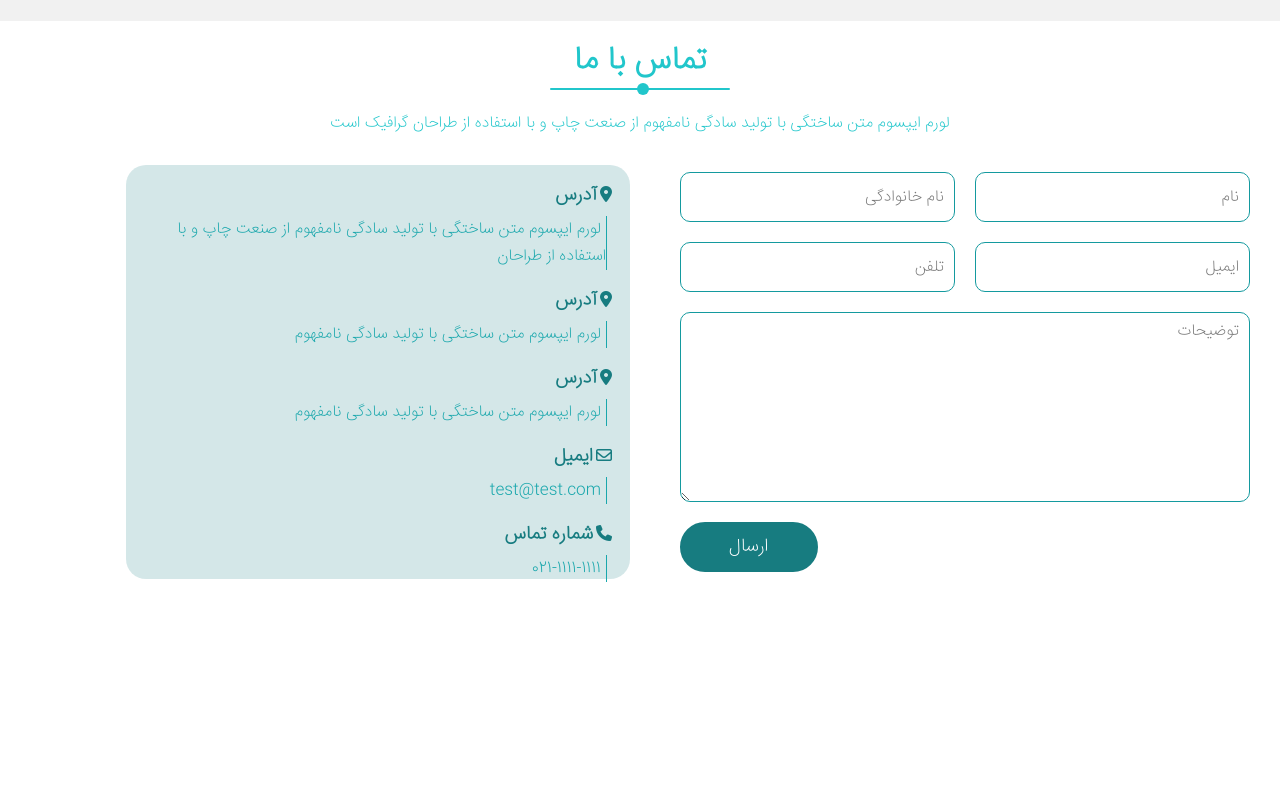
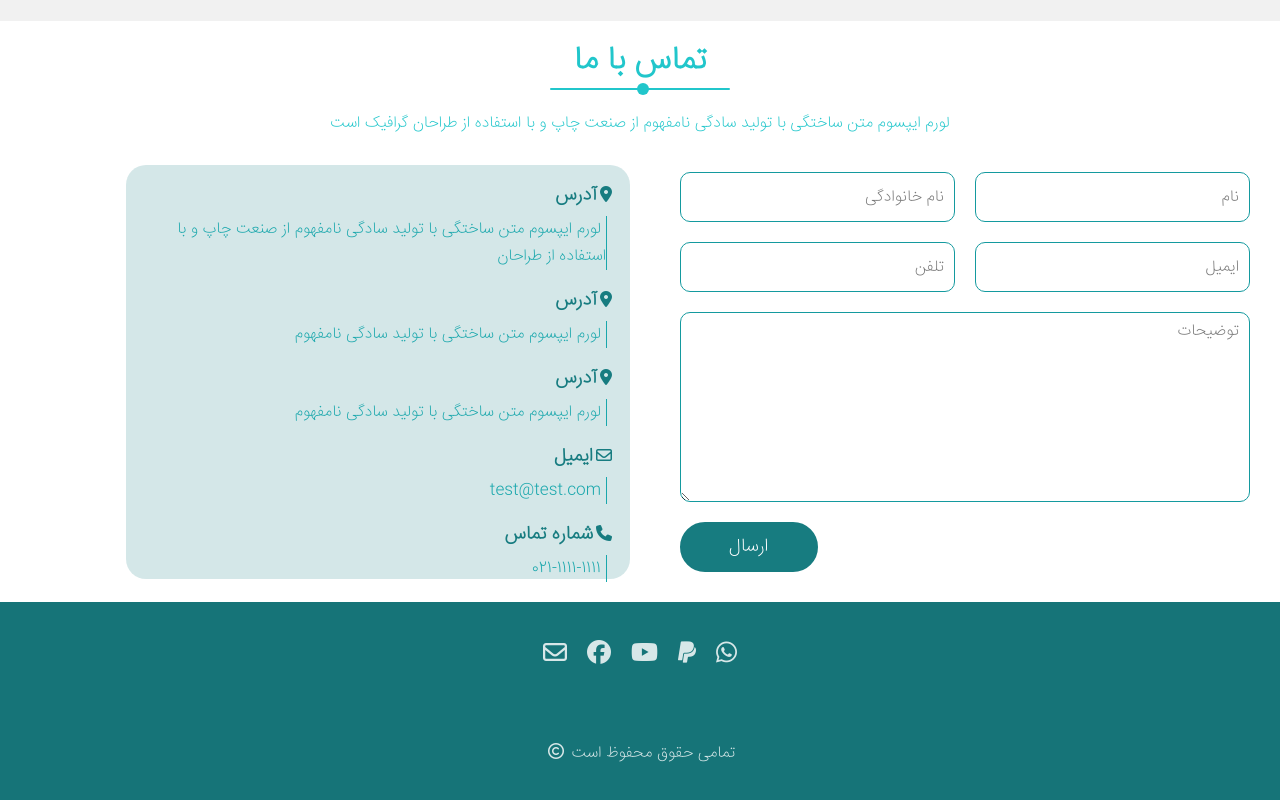
Before and after one commit to AmirHosein-Zare/React-Apps, a React (Create React App) app: page / in a window 1280 px wide. Shown: the part 4108-4908 px from the top of the page. Before the commit the page ends 4710 px from the top, so only its background shows below. Built offline with nearby package versions, Linux system fonts and the light colour scheme.

Commit message:
add footer section

```diff
--- /dev/null
+++ b/src/Footer/Footer.css
@@ -0,0 +1,18 @@
+.Footer{
+    background-color: #167478;
+    width: 100%;
+    height: 25vh;
+    display: grid;
+    grid-template-columns: repeat(1,1fr);
+    grid-template-rows: repeat(2,1fr);
+    justify-content: center;
+    align-items: center;
+}
+.Footer-icon{
+    font-size: 18pt;
+    justify-self: center;
+    margin: 10px;
+}
+.icon-container , .copy-text{
+    justify-self: center;
+}
--- /dev/null
+++ b/src/Footer/Footer.js
@@ -0,0 +1,19 @@
+import './Footer.css'
+import React from 'react'
+
+export default function Footer() {
+  return (
+    <div className='Footer'>
+        <div className='icon-container'>
+            <i class="Footer-icon fa-brands fa-whatsapp"></i>
+            <i class="Footer-icon fa-brands fa-paypal"></i>
+            <i class="Footer-icon fa-brands fa-youtube"></i>
+            <i class="Footer-icon fa-brands fa-facebook"></i>
+            <i class="Footer-icon fa-regular fa-envelope"></i>
+        </div>
+        <div className='copy-text'>
+            <p>تمامی حقوق محفوظ است <i class="fa-regular fa-copyright"></i></p>
+        </div>
+    </div>
+  )
+}
--- a/src/index.js
+++ b/src/index.js
@@ -9,6 +9,7 @@ import Plans from './Plans/Plans';
 import Lorem from './Lorem/Lorem'
 import Comment from './Comment/Comment'
 import Cantact from './CantactUs/Cantact';
+import Footer from './Footer/Footer';
 
 const root = ReactDOM.createRoot(document.getElementById('root'));
 root.render(
@@ -22,5 +23,6 @@ root.render(
         <Lorem />
         <Comment />
         <Cantact />
+        <Footer />
     </div>
 );
```
